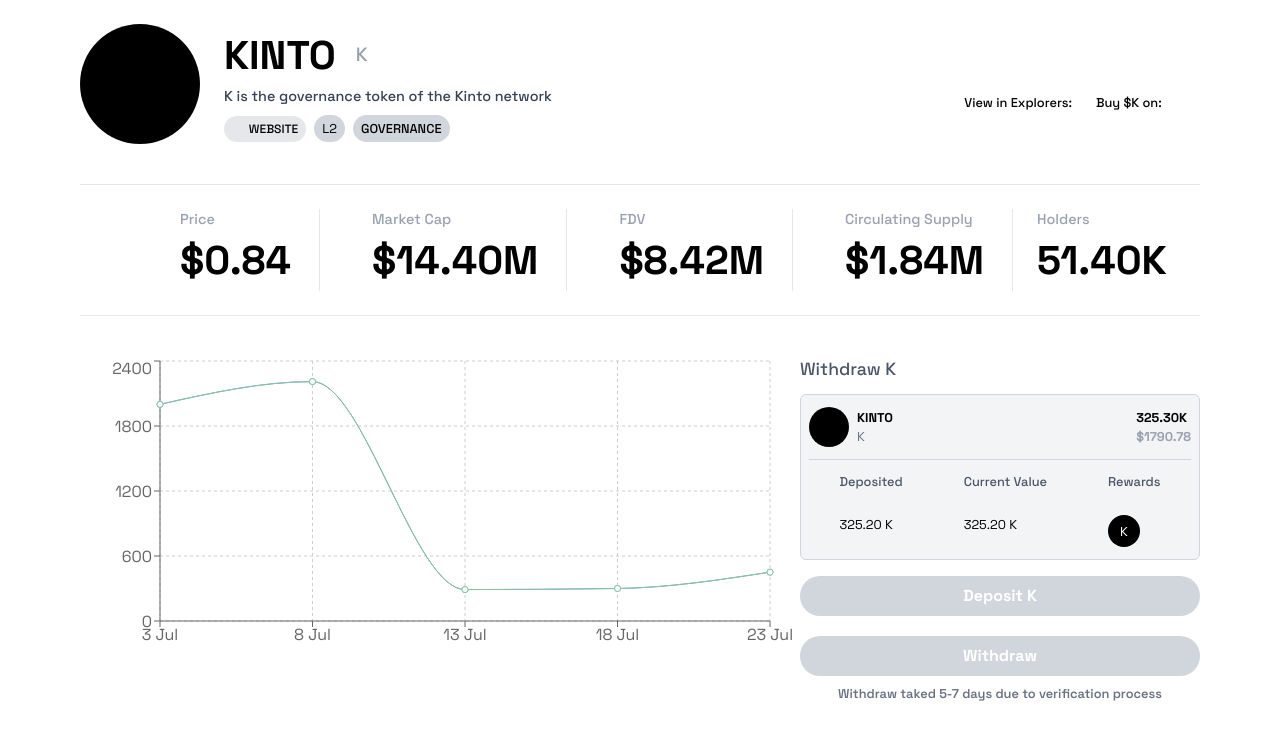
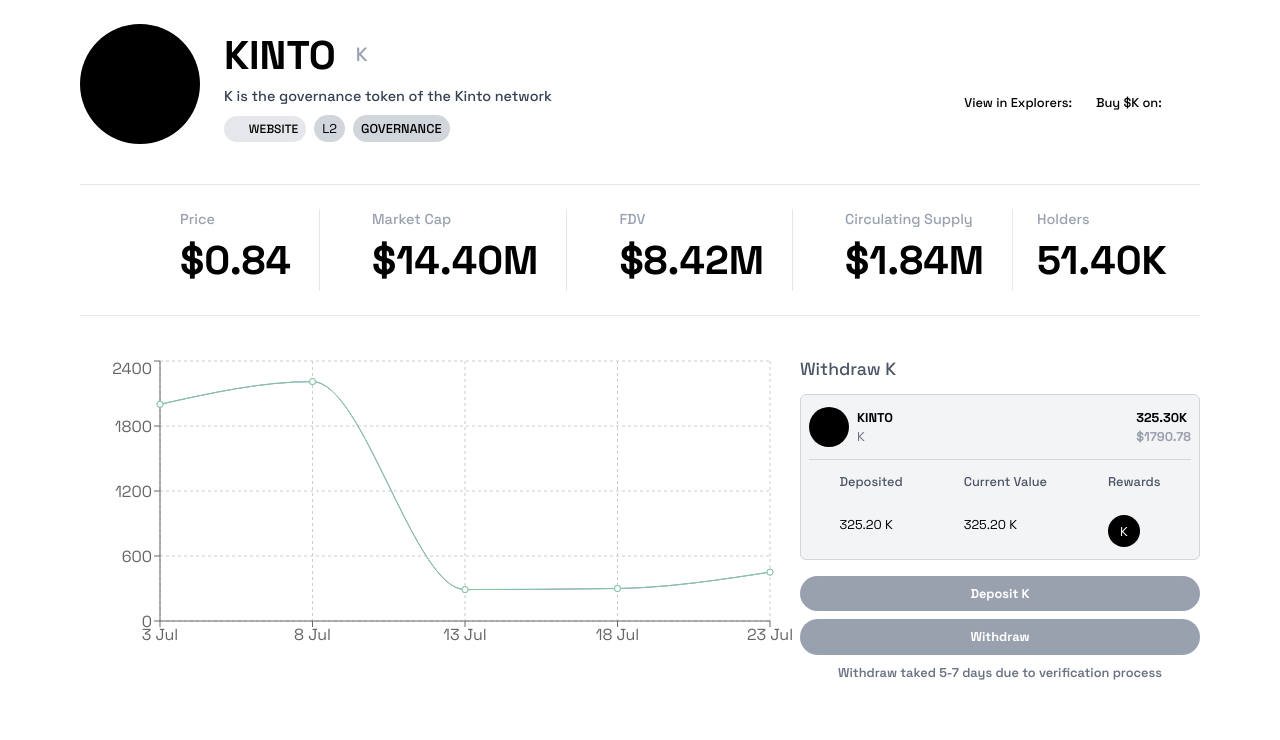
Before and after one commit to otizgit/Kinclone, a React (Vite) app: page / in a window 1280 px wide. Shown: the top 740 px of the page. Built offline with nearby package versions, Linux system fonts and the light colour scheme; some icons are missing.

Commit message:
button text size changes

```diff
--- a/src/App.jsx
+++ b/src/App.jsx
@@ -182,11 +182,11 @@
             </div>
           </div>
 
-          <div className="flex flex-col gap-5">
-            <button className="w-full bg-gray-300 py-2 font-bold text-white rounded-full">
+          <div className="flex flex-col gap-2">
+            <button className="w-full bg-gray-400 text-[0.8rem] py-2 font-bold text-white rounded-full">
               Deposit K
             </button>
-            <button className="w-full bg-gray-300 py-2 font-bold text-white rounded-full">
+            <button className="w-full bg-gray-400 text-[0.8rem] py-2 font-bold text-white rounded-full">
               Withdraw
             </button>
           </div>
```
